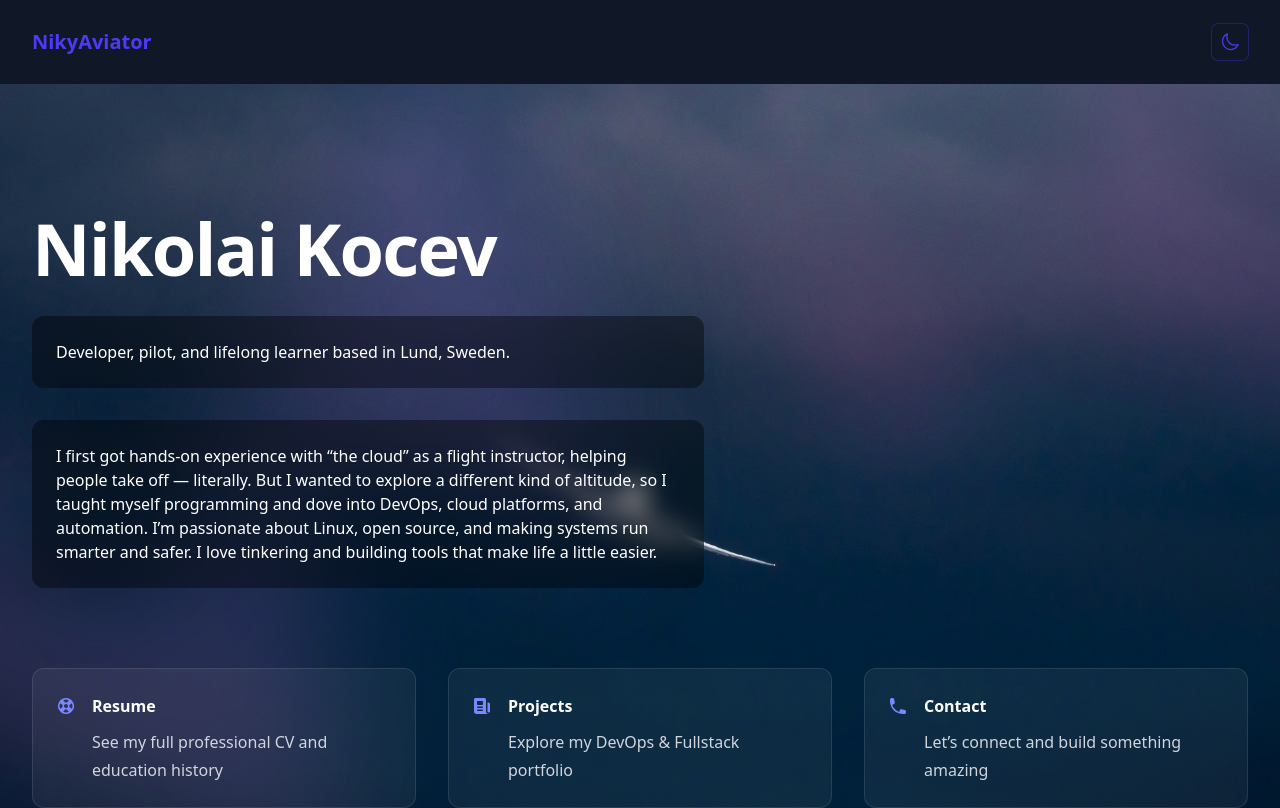
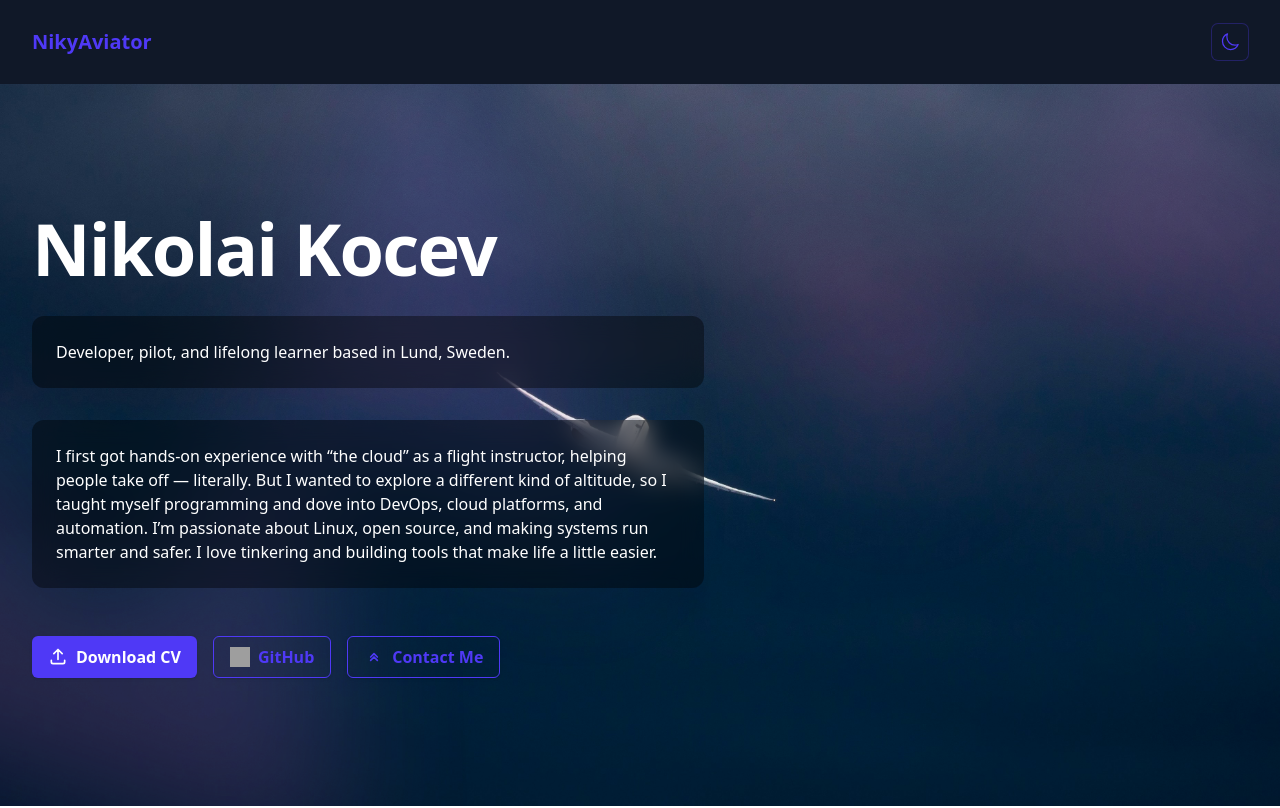
Before and after one commit to NikyAviator/nikolai-kocev-v2, a React (Vite) app in the folder frontend/: page / in a window 1280 px wide. Shown: the top 808 px of the page. Built offline with nearby package versions, Linux system fonts and the light colour scheme; grey boxes are pictures that could not be loaded.

Commit message:
Added three (for now) btns for contact

```diff
--- a/frontend/src/Components/sections/AboutmeSection.jsx
+++ b/frontend/src/Components/sections/AboutmeSection.jsx
@@ -1,29 +1,3 @@
-import {
-  LifebuoyIcon,
-  NewspaperIcon,
-  PhoneIcon,
-} from '@heroicons/react/20/solid';
-
-import Card from '../ui/Card';
-
-const cards = [
-  {
-    name: 'Resume',
-    description: 'See my full professional CV and education history',
-    icon: LifebuoyIcon,
-  },
-  {
-    name: 'Projects',
-    description: 'Explore my DevOps & Fullstack portfolio',
-    icon: NewspaperIcon,
-  },
-  {
-    name: 'Contact',
-    description: 'Let’s connect and build something amazing',
-    icon: PhoneIcon,
-  },
-];
-
 export default function AboutmeSection() {
   return (
     <div className="relative isolate overflow-hidden bg-gray-900 py-24 sm:py-32">
@@ -68,15 +42,58 @@ export default function AboutmeSection() {
             little easier.
           </p>
         </div>
-        <div className="mx-auto mt-16 grid max-w-2xl grid-cols-1 gap-6 sm:mt-20 lg:mx-0 lg:max-w-none lg:grid-cols-3 lg:gap-8">
-          {cards.map((card) => (
-            <Card
-              key={card.name}
-              name={card.name}
-              description={card.description}
-              Icon={card.icon}
-            />
-          ))}
+        {/* 4. Buttons row */}
+        <div className="mx-auto mt-12 flex flex-col gap-4 sm:flex-row lg:mx-0">
+          {/* → Resume (Primary) */}
+          <a href="/Nikolai-Kocev-CV.pdf" download className="btn-primary">
+            {/* Icon from Heroicons or any “Download” icon */}
+            <svg
+              xmlns="http://www.w3.org/2000/svg"
+              className="h-5 w-5"
+              fill="none"
+              viewBox="0 0 24 24"
+              stroke="currentColor"
+            >
+              <path
+                strokeLinecap="round"
+                strokeLinejoin="round"
+                strokeWidth={2}
+                d="M4 16v2a2 2 0 002 2h12a2 2 0 002-2v-2M7 8l5-5m0 0l5 5m-5-5v12"
+              />
+            </svg>
+            <span>Download CV</span>
+          </a>
+
+          {/* → GitHub (Outline) */}
+          <a
+            href="https://github.com/YourGitHubUsername"
+            target="_blank"
+            rel="noopener noreferrer"
+            className="btn-outline"
+          >
+            <img src="/svg/github.svg" alt="GitHub" className="h-5 w-5" />
+            <span>GitHub</span>
+          </a>
+
+          {/* → Contact (Outline) */}
+          <a href="mailto:nikyaviator@gmail.com" className="btn-outline">
+            {/* Envelope icon from Heroicons */}
+            <svg
+              xmlns="http://www.w3.org/2000/svg"
+              className="h-5 w-5"
+              fill="none"
+              viewBox="0 0 24 24"
+              stroke="currentColor"
+            >
+              <path
+                strokeLinecap="round"
+                strokeLinejoin="round"
+                strokeWidth={2}
+                d="M16 12l-4-4-4 4m8 4l-4-4-4 4"
+              />
+            </svg>
+            <span>Contact Me</span>
+          </a>
         </div>
       </div>
     </div>
--- a/frontend/src/styles.css
+++ b/frontend/src/styles.css
@@ -13,9 +13,14 @@
 @import 'tailwindcss';
 
 @layer components {
+  /* Primary (filled) button */
   .btn-primary {
-    @apply rounded-md bg-indigo-600 px-4 py-2 text-white
-           shadow hover:bg-indigo-500 active:bg-indigo-700;
+    @apply inline-flex items-center gap-2 rounded-md bg-indigo-600 px-4 py-2 font-semibold text-white shadow-sm transition-colors hover:bg-indigo-500 active:bg-indigo-700;
+  }
+
+  /* Outline (bordered) button for secondary actions */
+  .btn-outline {
+    @apply inline-flex items-center gap-2 rounded-md border border-indigo-600 px-4 py-2 font-semibold text-indigo-600 shadow-sm transition-colors hover:bg-indigo-50 active:bg-indigo-100;
   }
 }
 
```
